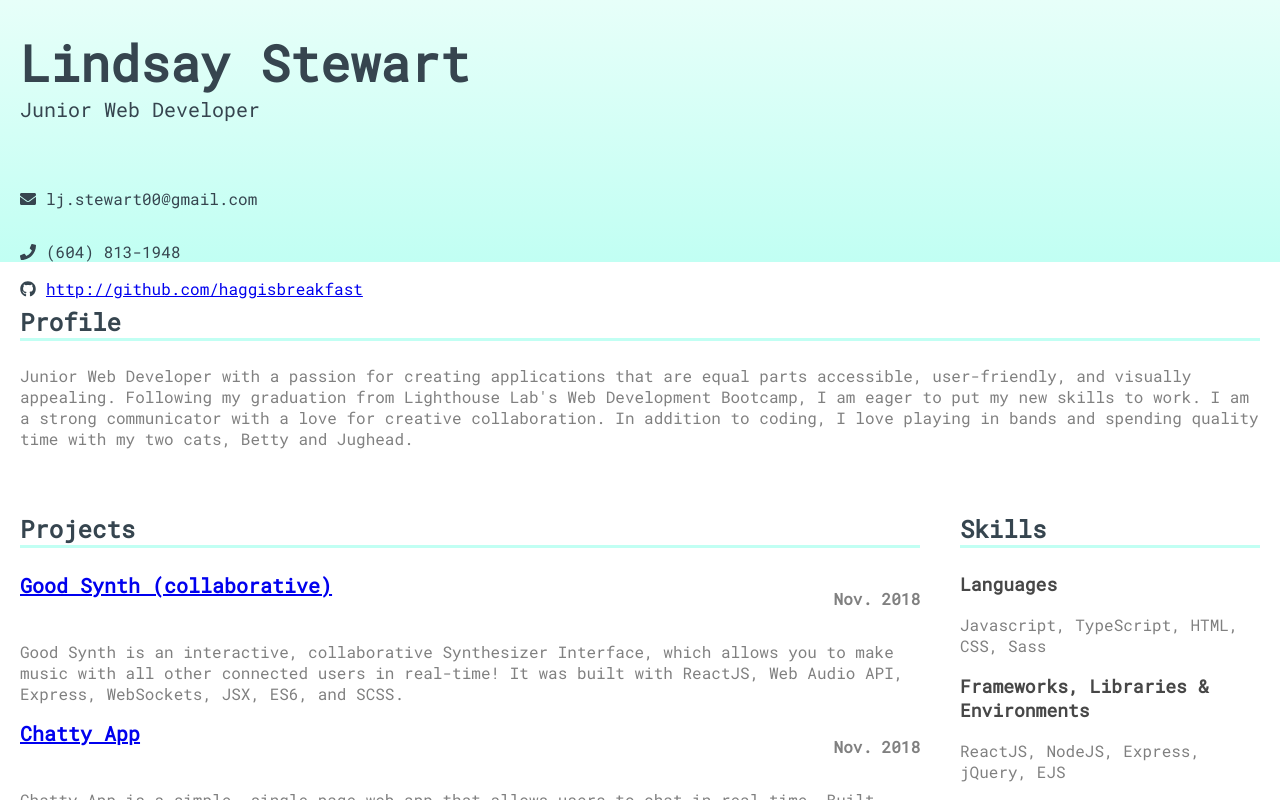
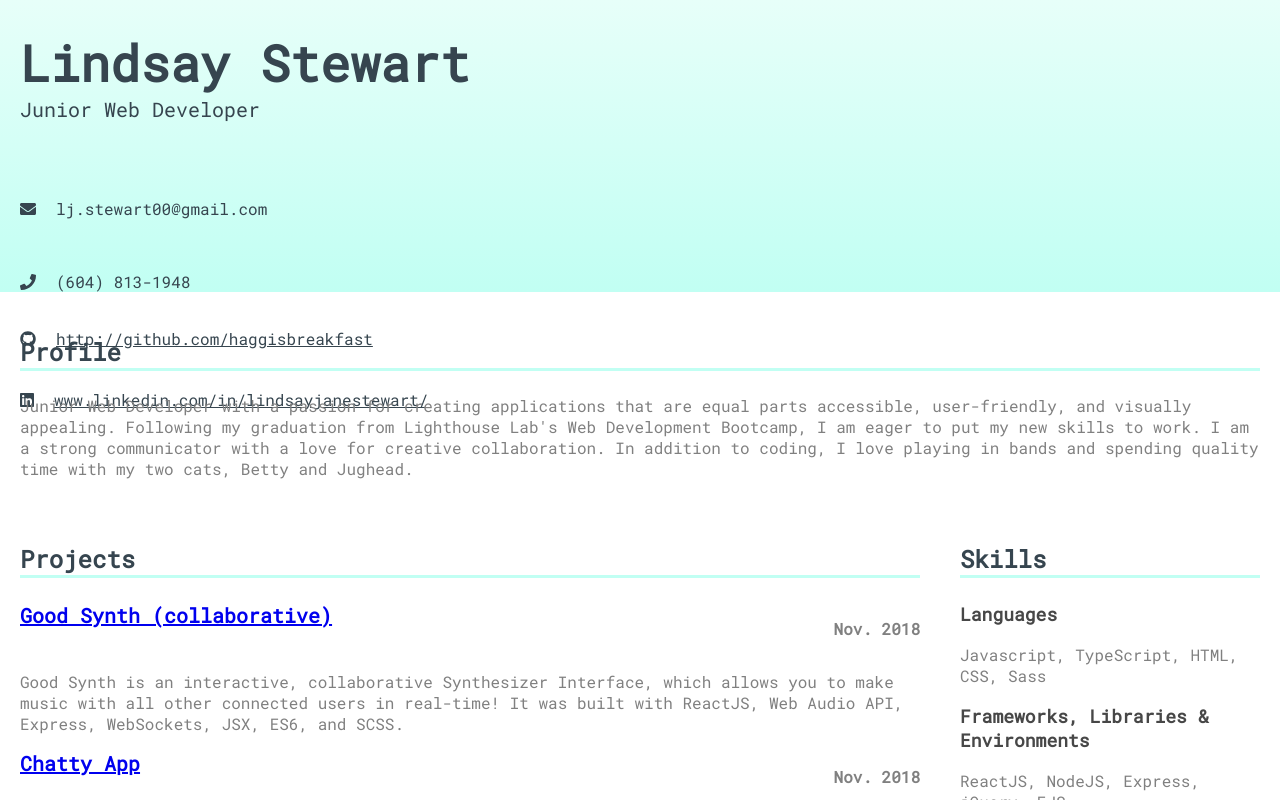
Before and after one commit to haggisbreakfast/resume, a React (Create React App) app: page / in a window 1280 px wide. Shown: the top 800 px of the page. Built offline with nearby package versions, Linux system fonts and the light colour scheme.

Commit message:
adds linkedin to contact

```diff
--- a/src/index.tsx
+++ b/src/index.tsx
@@ -71,15 +71,22 @@ const Label = styled.p`
 const ContactsContainer = styled.div`
   display: flex;
   flex-direction: column;
-  height: 70px;
+  height: 100px;
+  align-content: space-around;
 `;
 const ContactContainer = styled.div`
   display: flex;
   flex-direction: row;
   align-items: center;
+  height: 150px;
 `;
-const ContactMethod = styled.p``;
-const ContactLink = styled.a``;
+const ContactMethod = styled.p`
+  padding: 10px;
+`;
+const ContactLink = styled.a`
+  color: #36454f;
+  padding: 10px;
+`;
 const ContactIcon = styled(FontAwesomeIcon)`
   padding-right: 10px;
 `;
@@ -147,6 +154,8 @@ const App = (props: AppProps) => {
           <Contact item={resume.basics.phone} icon="phone" />
           <Contact item={resume.basics.github} icon={['fab', 'github']} isLink />
           <ContactLink href={resume.basics.github} />
+          <Contact item={resume.basics.linkedin} icon={['fab', 'linkedin']} isLink />
+          <ContactLink href={resume.basics.linkedin} />
         </ContactsContainer>
       </Top>
       <Summary>
--- a/src/resume.ts
+++ b/src/resume.ts
@@ -4,6 +4,7 @@ export type ResumeBasics = {
   email: string;
   phone: string;
   github: string;
+  linkedin: string;
   summary: string;
 };
 
@@ -56,6 +57,7 @@ export const resume: Resume = {
     email: 'lj.stewart00@gmail.com',
     phone: '(604) 813-1948',
     github: 'http://github.com/haggisbreakfast',
+    linkedin: 'www.linkedin.com/in/lindsayjanestewart/',
     summary:
       "Junior Web Developer with a passion for creating applications that are equal parts accessible, user-friendly, and visually appealing.  Following my graduation from Lighthouse Lab's Web Development Bootcamp, I am eager to put my new skills to work. I am a strong communicator with a love for creative collaboration. In addition to coding, I love playing in bands and spending quality time with my two cats, Betty and Jughead. ",
   },
```
